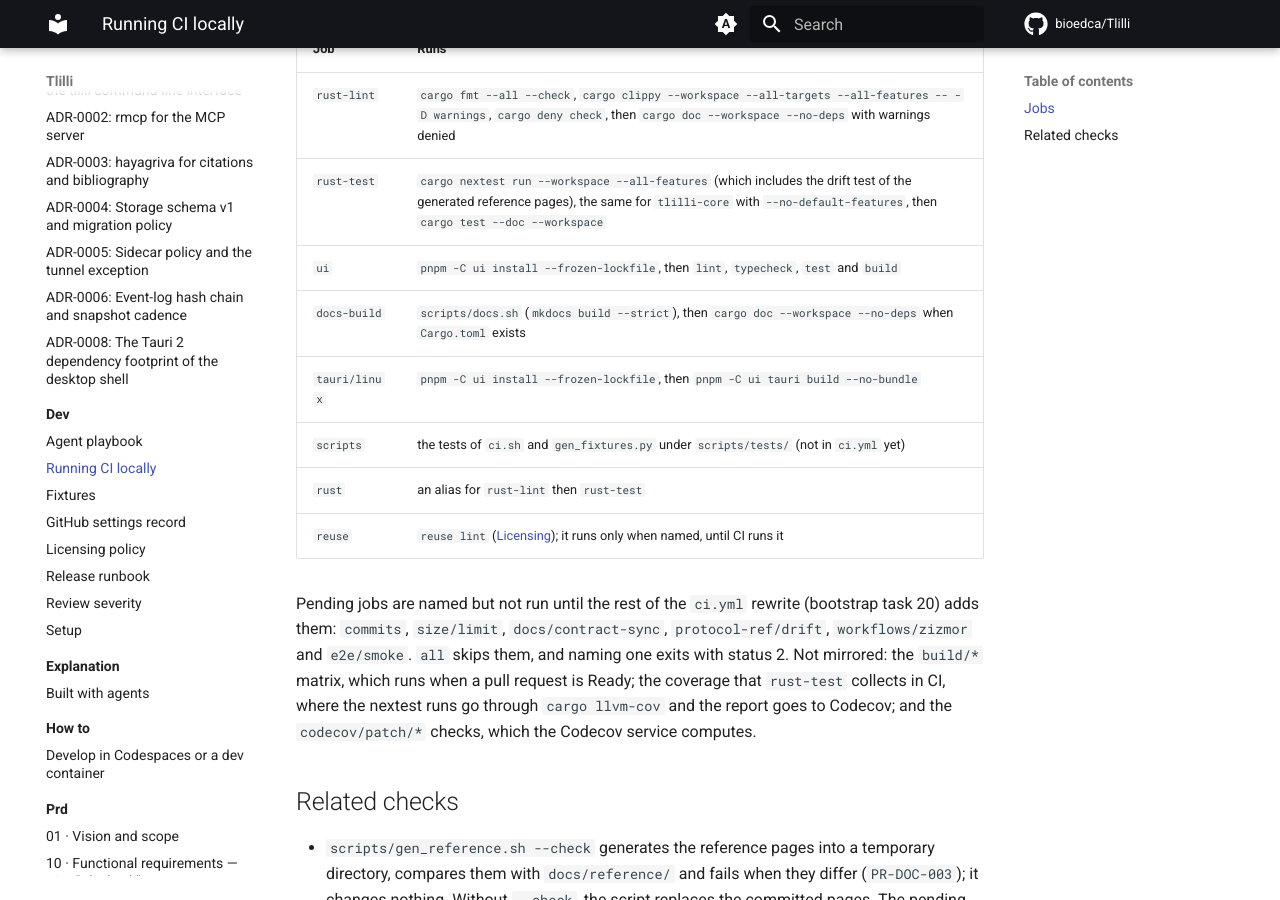
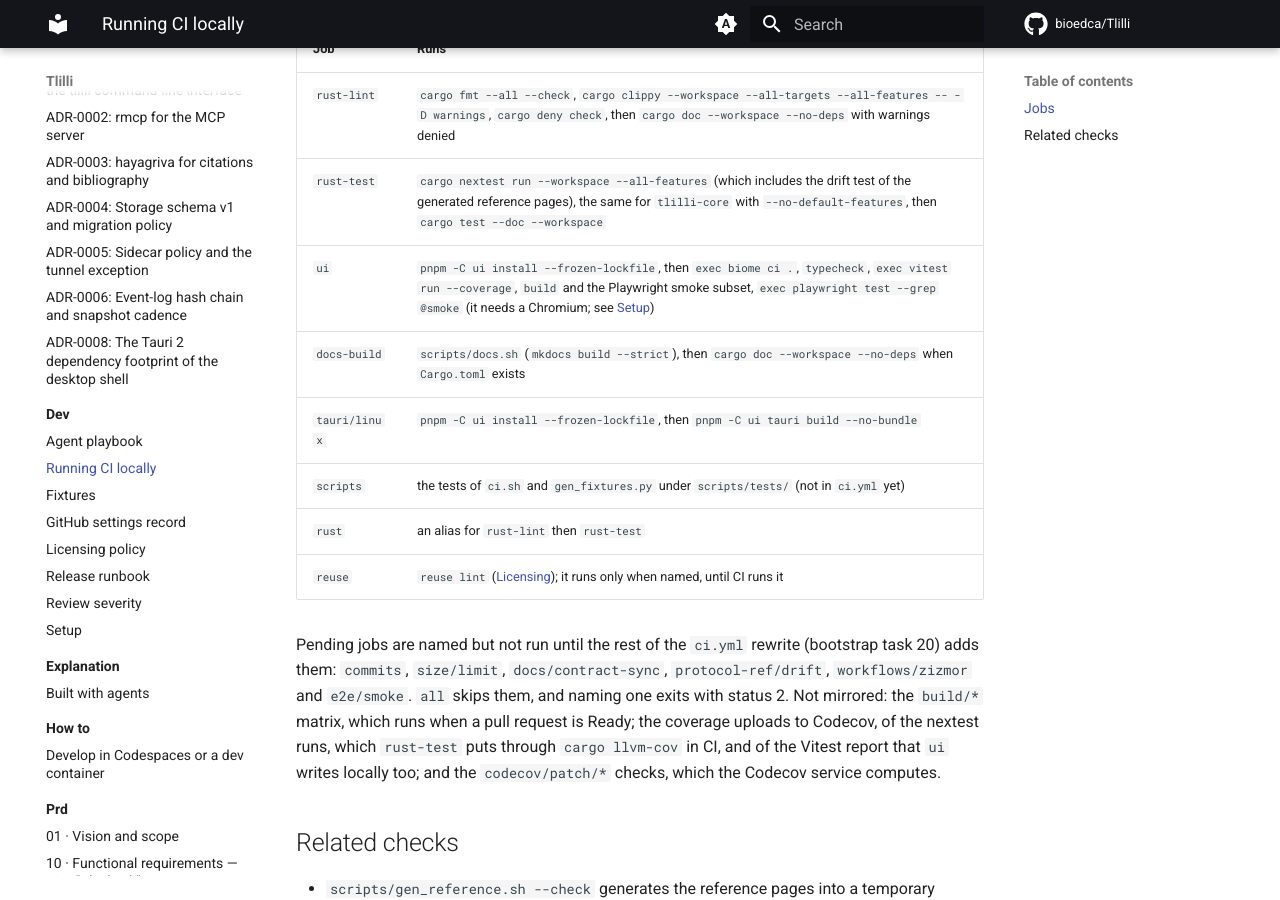
Before and after one commit to bioedca/Tlilli, an MkDocs documentation site: the page built from docs/dev/ci.md, in a window 1280 px wide and 900 px high, scrolled down 508 px. Built offline with MkDocs 1.6.1 and Material for MkDocs 9.7.7, drawn with Linux system fonts in a browser that asks for light colours; comment, search, counter and statistics services are not loaded.

Commit message:
ci(ci): add the ui coverage and smoke tests and the docs-build job
Part 2 of the ci.yml rewrite (bootstrap task 20, PRD 33 §2, D-050).
The ui job runs biome ci, the type check, Vitest with coverage, the
build and the Playwright smoke subset (specs tagged @smoke; the full
suite runs nightly, task 22), and uploads the Vitest report to Codecov
by OIDC with the ui flag (PR-CI-011, D-061). docs-build runs the
strict MkDocs build with the hash-pinned toolchain and rustdoc under
site/api, and keeps the site as a 7-day artifact (PR-CI-016).
scripts/ci.sh and the local CI and setup pages follow.

Refs #28

Signed-off-by: bioedca <131809205+bioedca@users.noreply.github.com>

```diff
--- a/docs/dev/ci.md
+++ b/docs/dev/ci.md
@@ -16,14 +16,14 @@ The script installs no toolchain: it expects rustup, cargo-nextest, cargo-deny,
 | --- | --- |
 | `rust-lint` | `cargo fmt --all --check`, `cargo clippy --workspace --all-targets --all-features -- -D warnings`, `cargo deny check`, then `cargo doc --workspace --no-deps` with warnings denied |
 | `rust-test` | `cargo nextest run --workspace --all-features` (which includes the drift test of the generated reference pages), the same for `tlilli-core` with `--no-default-features`, then `cargo test --doc --workspace` |
-| `ui` | `pnpm -C ui install --frozen-lockfile`, then `lint`, `typecheck`, `test` and `build` |
+| `ui` | `pnpm -C ui install --frozen-lockfile`, then `exec biome ci .`, `typecheck`, `exec vitest run --coverage`, `build` and the Playwright smoke subset, `exec playwright test --grep @smoke` (it needs a Chromium; see [Setup](setup.md)) |
 | `docs-build` | `scripts/docs.sh` (`mkdocs build --strict`), then `cargo doc --workspace --no-deps` when `Cargo.toml` exists |
 | `tauri/linux` | `pnpm -C ui install --frozen-lockfile`, then `pnpm -C ui tauri build --no-bundle` |
 | `scripts` | the tests of `ci.sh` and `gen_fixtures.py` under `scripts/tests/` (not in `ci.yml` yet) |
 | `rust` | an alias for `rust-lint` then `rust-test` |
 | `reuse` | `reuse lint` ([Licensing](licensing.md)); it runs only when named, until CI runs it |
 
-Pending jobs are named but not run until the rest of the `ci.yml` rewrite (bootstrap task 20) adds them: `commits`, `size/limit`, `docs/contract-sync`, `protocol-ref/drift`, `workflows/zizmor` and `e2e/smoke`. `all` skips them, and naming one exits with status 2. Not mirrored: the `build/*` matrix, which runs when a pull request is Ready; the coverage that `rust-test` collects in CI, where the nextest runs go through `cargo llvm-cov` and the report goes to Codecov; and the `codecov/patch/*` checks, which the Codecov service computes.
+Pending jobs are named but not run until the rest of the `ci.yml` rewrite (bootstrap task 20) adds them: `commits`, `size/limit`, `docs/contract-sync`, `protocol-ref/drift`, `workflows/zizmor` and `e2e/smoke`. `all` skips them, and naming one exits with status 2. Not mirrored: the `build/*` matrix, which runs when a pull request is Ready; the coverage uploads to Codecov, of the nextest runs, which `rust-test` puts through `cargo llvm-cov` in CI, and of the Vitest report that `ui` writes locally too; and the `codecov/patch/*` checks, which the Codecov service computes.
 
 ## Related checks
 
```
Also changed, not shown: codecov.yml (+8 -2 lines), docs/dev/setup.md (+1 -1 lines), 4 other files.
